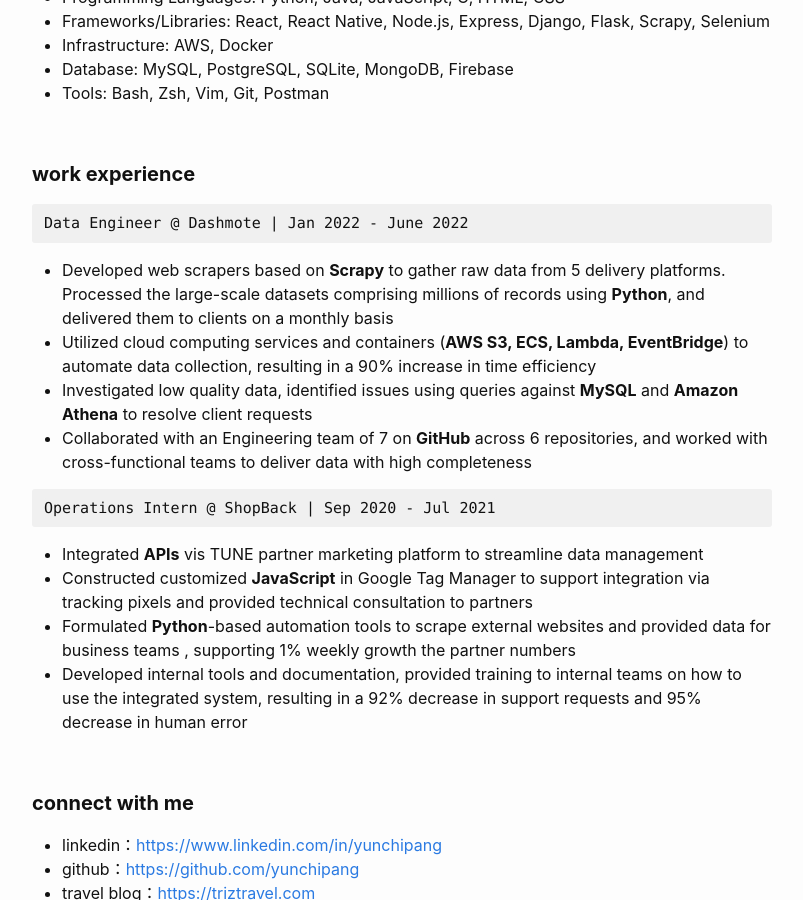
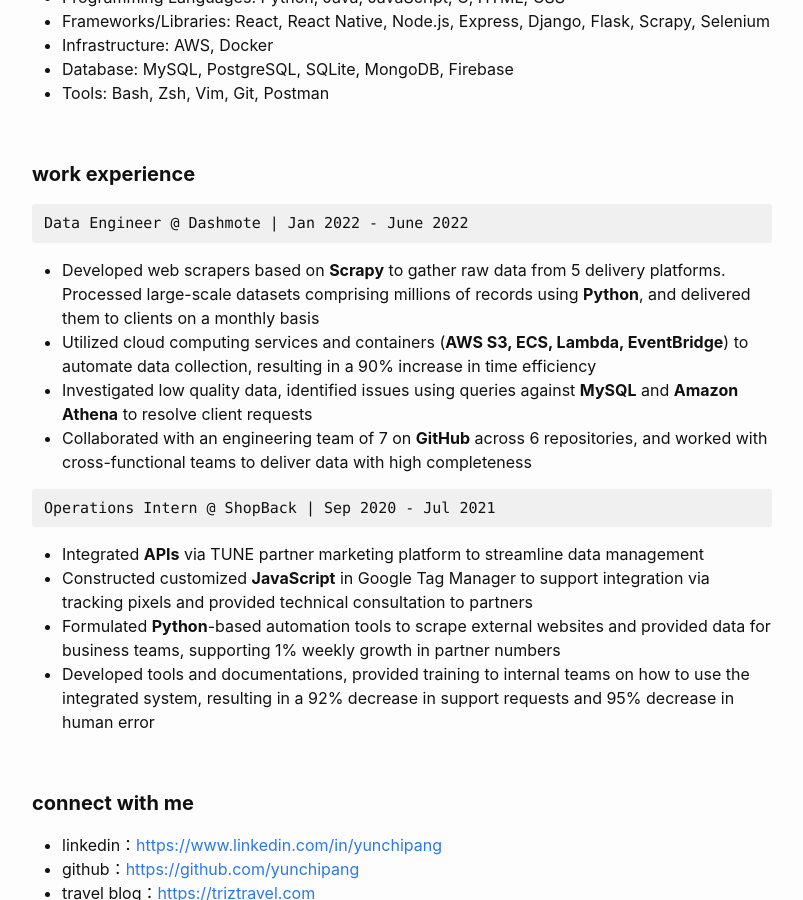
Before and after one commit to yunchipang/yunchipang.github.io, a Jekyll site: the page built from about.md, in a window 1280 px wide and 900 px high, scrolled down 1052 px. Shown: the whole window, without its empty margins (238-1041 px from the left). Built offline with Jekyll 4.4.1, drawn with Linux system fonts in a browser that asks for light colours.

Commit message:
Update about page and resume file

````diff
--- a/about.md
+++ b/about.md
@@ -31,19 +31,19 @@
 Data Engineer @ Dashmote | Jan 2022 - June 2022
 ```
 
-* Developed web scrapers based on **Scrapy** to gather raw data from 5 delivery platforms. Processed the large-scale datasets comprising millions of records using **Python**, and delivered them to clients on a monthly basis
+* Developed web scrapers based on **Scrapy** to gather raw data from 5 delivery platforms. Processed large-scale datasets comprising millions of records using **Python**, and delivered them to clients on a monthly basis
 * Utilized cloud computing services and containers (**AWS S3, ECS, Lambda, EventBridge**) to automate data collection, resulting in a 90% increase in time efficiency
 * Investigated low quality data, identified issues using queries against **MySQL** and **Amazon Athena** to resolve client requests
-* Collaborated with an Engineering team of 7 on **GitHub** across 6 repositories, and worked with cross-functional teams to deliver data with high completeness
+* Collaborated with an engineering team of 7 on **GitHub** across 6 repositories, and worked with cross-functional teams to deliver data with high completeness
 
 ```
 Operations Intern @ ShopBack | Sep 2020 - Jul 2021
 ```
 
-- Integrated **APIs** vis TUNE partner marketing platform to streamline data management
+- Integrated **APIs** via TUNE partner marketing platform to streamline data management
 - Constructed customized **JavaScript** in Google Tag Manager to support integration via tracking pixels and provided technical consultation to partners
-- Formulated **Python**-based automation tools to scrape external websites and provided data for business teams , supporting 1% weekly growth the partner numbers
-- Developed internal tools and documentation, provided training to internal teams on how to use the integrated system, resulting in a 92% decrease in support requests and 95% decrease in human error
+- Formulated **Python**-based automation tools to scrape external websites and provided data for business teams, supporting 1% weekly growth in partner numbers
+- Developed tools and documentations, provided training to internal teams on how to use the integrated system, resulting in a 92% decrease in support requests and 95% decrease in human error
 
 <br/>
 
````
Also changed, not shown: 1 other file.
